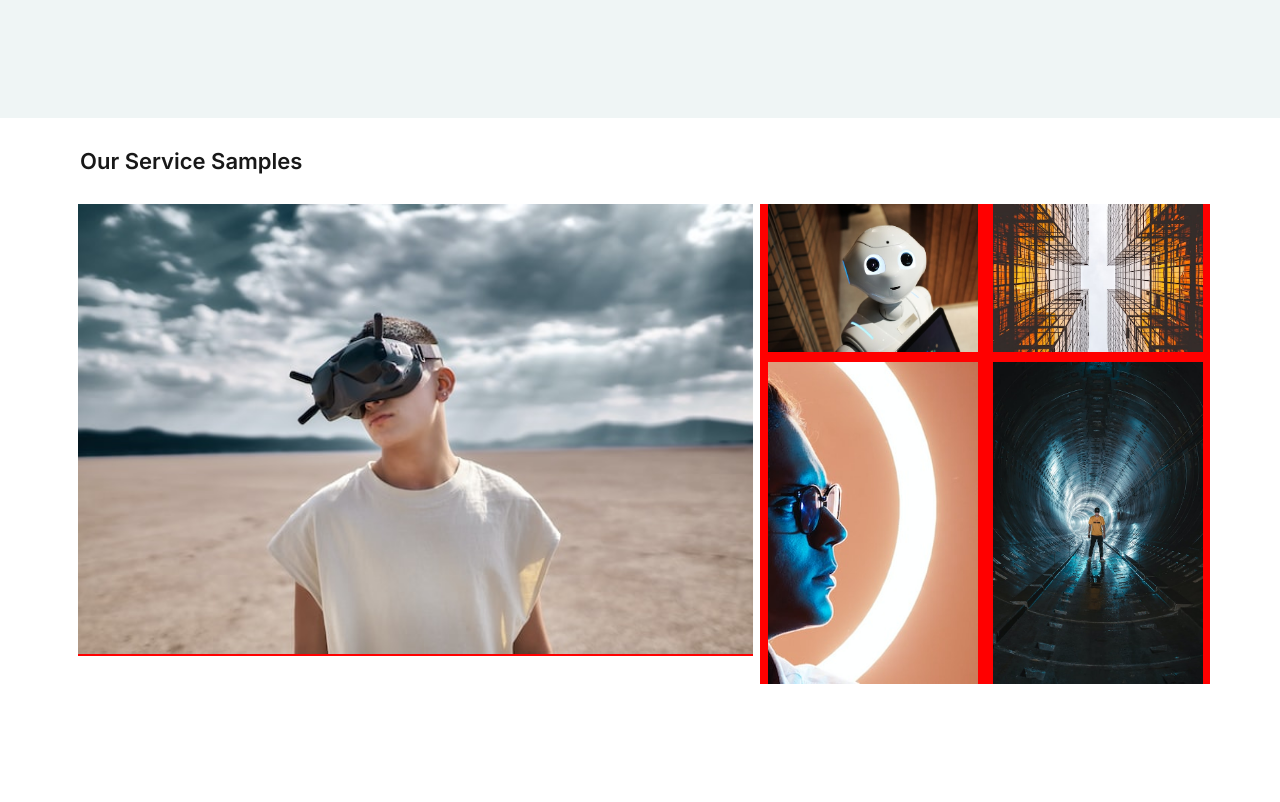
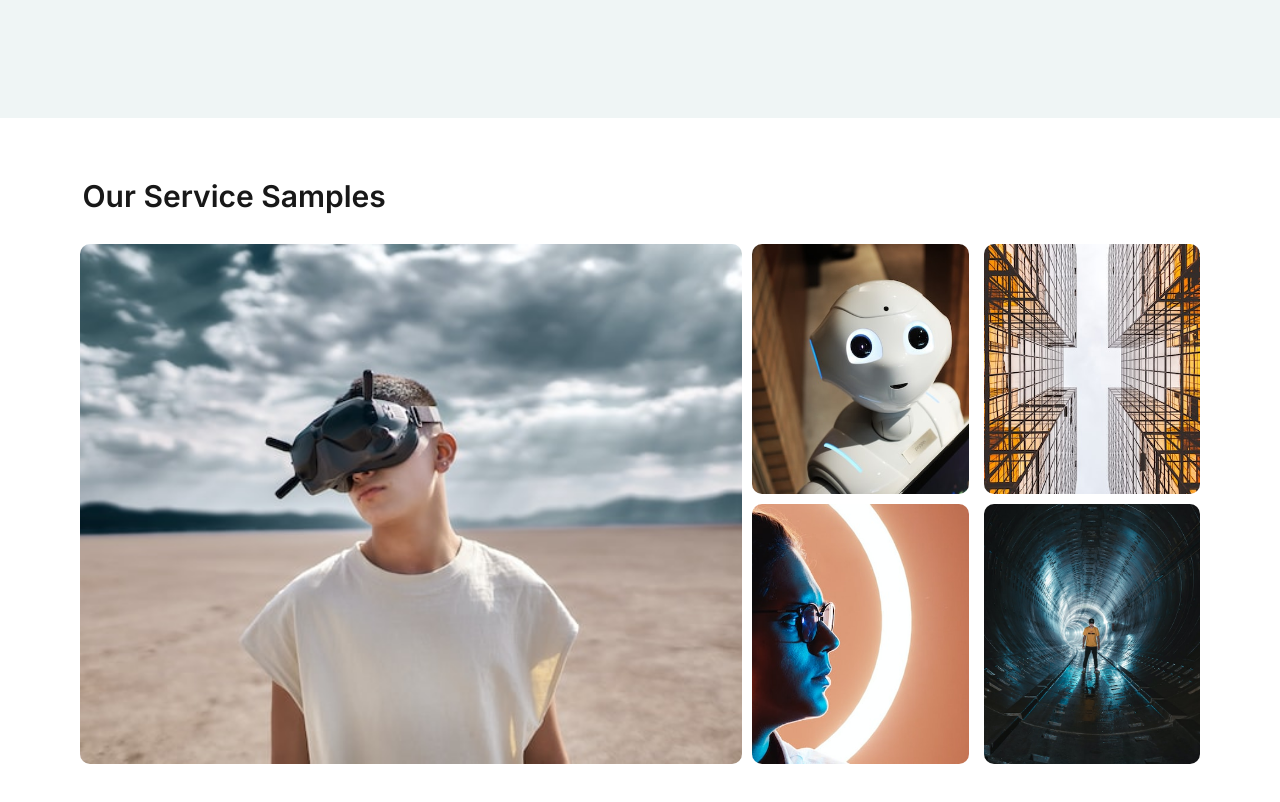
Before and after one commit to rohithramesh44/design-project-one, a plain HTML site: page index.html in a window 1280 px wide. Shown: the part 634-1436 px from the top of the page. Before the commit the page ends 1348 px from the top, so only its background shows below. Drawn offline with Linux system fonts and the light colour scheme.

Commit message:
banner-not-complete menu and gallery complete without transition

```diff
--- a/index.html
+++ b/index.html
@@ -24,23 +24,22 @@
   <body>
     <header>
       <div
-        class="container d-flex justify-content-between align-items-center h-100"
+        class="container-md px-3 d-flex justify-content-between align-items-center h-100"
       >
         <a href="#" class="brand-logo">Async</a>
         <nav class="navbar">
-          <ul class="navbar-nav d-none d-lg-flex">
+          <ul class="navbar-nav d-none d-md-flex">
             <li class="nav-item"><a href="" class="nav-link">Home</a></li>
             <li class="nav-item"><a href="" class="nav-link">About</a></li>
             <li class="nav-item"><a href="" class="nav-link">Documents</a></li>
-            <li class="nav-item"><a href="" class="nav-link">Peace</a></li>
             <li class="nav-item"><a href="" class="nav-link">Magnifics</a></li>
           </ul>
         </nav>
         <div class="d-flex align-items-center">
-          <button class="btn-outline bg-text-primary d-none d-lg-block">
+          <button class="btn-outline bg-text-primary d-none d-md-block">
             Login
           </button>
-          <div class="menu-icon d-flex d-lg-none">
+          <div class="menu-icon d-flex d-md-none">
             <span></span>
           </div>
         </div>
@@ -49,7 +48,7 @@
     <div class="main">
       <section class="banner pb-5">
         <div
-          class="container h-100 row-lg d-lg-flex flex-lg-row-reverse justify-content-between align-items-center"
+          class="container-md px-3 h-100 row-lg d-lg-flex flex-lg-row-reverse justify-content-between align-items-center"
         >
           <div class="banner-img col-lg-6">
             <img
@@ -71,28 +70,26 @@
           </div>
         </div>
       </section>
-      <section class="section-gallery container py-5">
+      <section class="section-gallery container-md px-3 py-5 my-5">
         <h2 class="mx-1 mb-5">Our Service Samples</h2>
         <div class="gallery d-lg-flex">
-          <div class="gallery-big h-100 mb-3 h-100 ms-lg-4">
-            <img
-              class="w-100 h-100"
-              src="./src/assets/img/video-1.jpg"
-              alt="gallery piture"
-            />
+          <div class="gallery-big pb-3 pb-lg-0 ps-lg-3">
+            <img src="./src/assets/img/video-1.jpg" alt="gallery image" />
           </div>
-          <div class="gallery-small row">
-            <div class="col-6 mb-3">
-              <img src="./src/assets/img/video-2.jpg" alt="gallery piture" />
-            </div>
-            <div class="col-6 mb-3">
-              <img src="./src/assets/img/video-3.jpg" alt="gallery piture" />
-            </div>
-            <div class="col-6">
-              <img src="./src/assets/img/video-4.jpg" alt="gallery piture" />
-            </div>
-            <div class="col-6">
-              <img src="./src/assets/img/video-5.jpg" alt="gallery piture" />
+          <div class="gallery-small">
+            <div class="row gallery-small-img">
+              <div class="col-6 pb-3">
+                <img src="./src/assets/img/video-2.jpg" alt="gallery image" />
+              </div>
+              <div class="col-6 pb-3">
+                <img src="./src/assets/img/video-3.jpg" alt="gallery image" />
+              </div>
+              <div class="col-6">
+                <img src="./src/assets/img/video-4.jpg" alt="gallery image" />
+              </div>
+              <div class="col-6">
+                <img src="./src/assets/img/video-5.jpg" alt="gallery image" />
+              </div>
             </div>
           </div>
         </div>
--- a/src/style/style.scss
+++ b/src/style/style.scss
@@ -1,7 +1,7 @@
 @import "./styles/varibales";
 @import "./styles/header";
 @import "./styles/utils";
-@import "./styles/video";
+@import "./styles/gallery";
 * {
   margin: 0;
   padding: 0;
--- /dev/null
+++ b/src/style/styles/_gallery.scss
@@ -0,0 +1,37 @@
+@import "./mixins";
+
+.gallery-big {
+  flex: 0 0 60%;
+  @include breakpoint(lg) {
+    height: 65vh;
+  }
+
+  img {
+    width: 100%;
+    height: 100%;
+    object-fit: cover;
+    border-radius: 1rem;
+  }
+}
+.gallery-small {
+  height: 60vh;
+  @include breakpoint(lg) {
+    height: 65vh;
+  }
+  &-img {
+    div {
+      height: calc(60vh / 2);
+
+      @include breakpoint(lg) {
+        height: calc(65vh / 2);
+      }
+
+      img {
+        height: 100%;
+        width: 100%;
+        border-radius: 1rem;
+        object-fit: cover;
+      }
+    }
+  }
+}
--- a/src/style/styles/_utils.scss
+++ b/src/style/styles/_utils.scss
@@ -28,6 +28,9 @@ h1 {
 }
 h2 {
   font-size: 2.2rem;
+  @include breakpoint(lg) {
+    font-size: 3rem;
+  }
 }
 p {
   font-size: 1.4rem;
--- a/src/style/styles/_video.scss
+++ /dev/null
@@ -1,19 +0,0 @@
-@import "./mixins";
-.section-video {
-}
-.gallery-big {
-  background-color: red;
-  flex: 0 0 60%;
-  img {
-    object-fit: cover;
-  }
-}
-.gallery-small {
-  height: 60vh;
-  background-color: red;
-  img {
-    height: 100%;
-    width: 100%;
-    object-fit: cover;
-  }
-}
```
Also changed, not shown: src/style/style.css, 1 other file.
